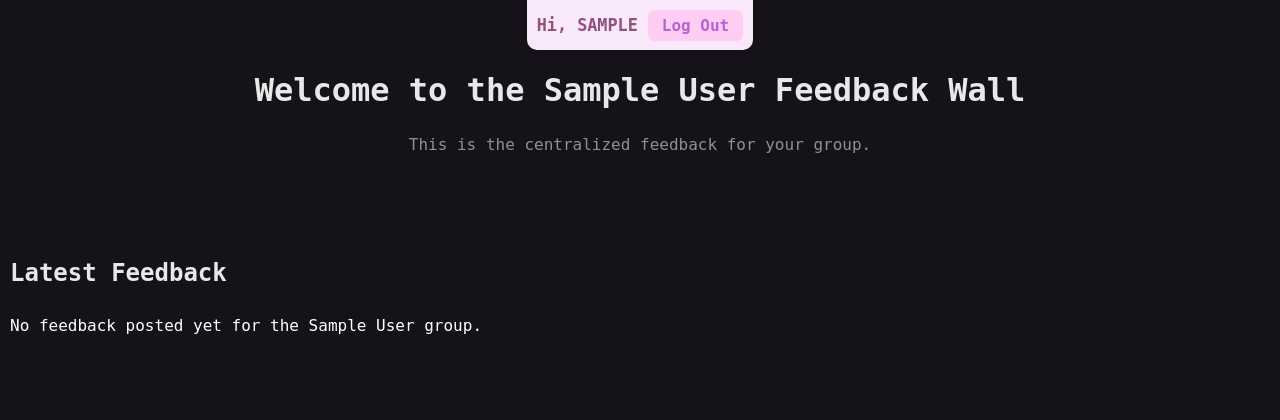
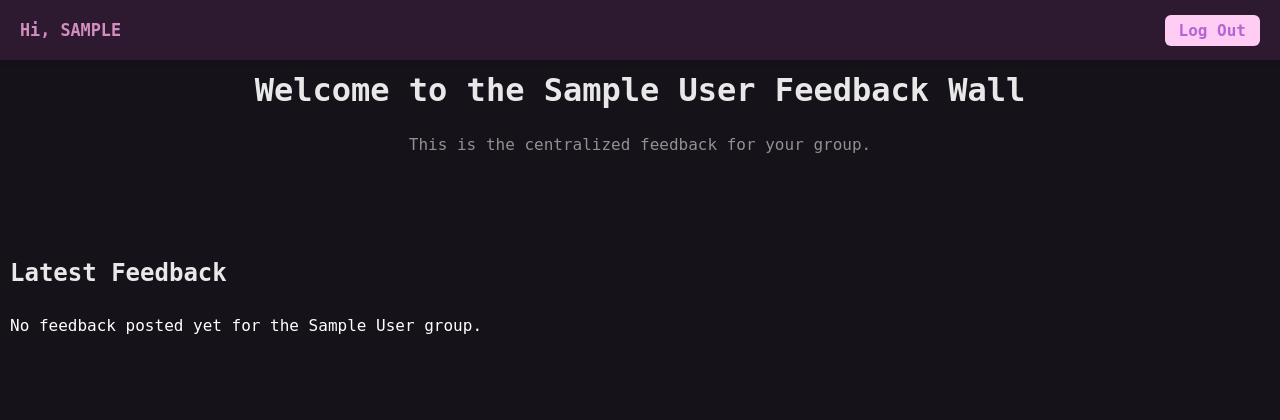
Before and after one commit to Lumineskz/AnonFeedbackWall, a PHP site: page /pages/wall.php in a window 1280 px wide. Shown: the top 420 px of the page. Run offline with PHP 8.4, Linux system fonts and the light colour scheme; the visitor is signed in with stand-in values (Sample User, id 1); data that the repository does not hold is empty.

Commit message:
Changed top header design

```diff
--- a/Code/assets/css/style.css
+++ b/Code/assets/css/style.css
@@ -11,7 +11,7 @@ body {
 
 .container {
     opacity: 0.95;
-    background: #28242db8;
+    background: #352f3cb8;
     border-radius: 12px;
     padding: 2rem;
     width: 90%;
@@ -400,7 +400,7 @@ body {
 /* Login form CSS */
 
 .login-form{
-  background-color: #28242db8;
+  background-color: #352f3cb8;
   padding: 15px;
   width: 20%;
   border-radius: 12px;
@@ -514,9 +514,10 @@ input[type="submit"].signup-btn:focus {
     top: 0;
     justify-content: space-between;
     align-items: center;
-    background: #f9e8fa;
-    color: #90537e;
-    padding: 15px 10px;
+    background: #51295367;
+    color: #d38ebf;
+    padding: 20px 10px;
+    width: 100%;
     border-radius: 0 0 10px 10px;
     box-shadow: 0 2px 5px rgba(0, 0, 0, 0.15);
 }
@@ -524,9 +525,11 @@ input[type="submit"].signup-btn:focus {
 .header-left .username {
     font-weight: 600;
     font-size: 1.05rem;
+    margin-left: 20px;
 }
 
 .header-right .logout-btn {
+    margin-right: 20px;
     background: #ffcdf4;
     color: #b465d1;
     margin-left: 10px;
@@ -538,8 +541,8 @@ input[type="submit"].signup-btn:focus {
 }
 
 .header-right .logout-btn:hover {
-    background: #7700b3;
-    color: #fff;
+    background: #f3d5ed;
+    color: #9d59b6;
 }
 .wall-head{
   color: #e8e8e8;
```
Also changed, not shown: Code/test.php (deleted, +0 -8 lines).
